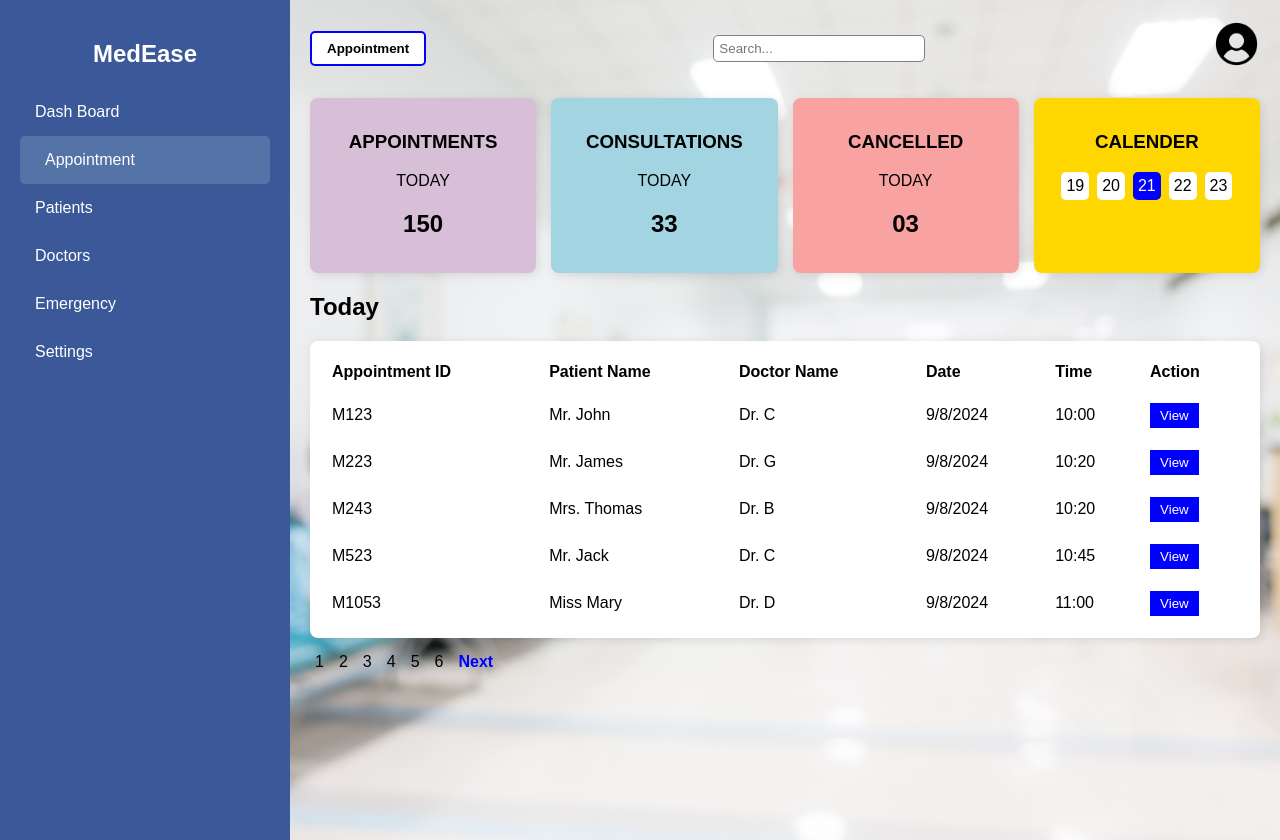
After one commit to am-fathima/MedEase, a PHP site: the page made by admin dashboard.html in a window 1280 px wide. The commit adds this page. Run offline with PHP 8.4, Linux system fonts and the light colour scheme.

Commit message:
doctor side

```diff
--- /dev/null
+++ b/admin dashboard.html
@@ -0,0 +1,125 @@
+<!DOCTYPE html>
+<html lang="en">
+<head>
+    <meta charset="UTF-8">
+    <meta name="viewport" content="width=device-width, initial-scale=1.0">
+    <title>MedEase - Appointment</title>
+    <link rel="stylesheet" href="admin dashboard.css">
+</head>
+<body>
+
+    <div class="container">
+        <!-- Sidebar -->
+        <aside class="sidebar">
+            <h2>MedEase</h2>
+            <ul>
+                <li  class="icon">   Dash Board</li>
+                <li class="active"> <span class="icon" ></span> Appointment</li>
+                <li class="icon"> Patients</li>
+                <li class="icon">  Doctors</li>
+                <li class="icon">  Emergency</li>
+                <li class="icon">  Settings</li>
+            </ul>
+        </aside>
+
+        <!-- Main Content -->
+        <main class="content">
+            <header>
+                <button class="appointment-btn">Appointment</button>
+                <input type="text" placeholder="Search...">
+                <img src="images/profil.png" class="image">
+
+            </header>
+
+            <!-- Overview Section -->
+            <section class="overview">
+                <div class="card appointments">
+                    <h3>APPOINTMENTS</h3>
+                    <p>TODAY</p>
+                    <h2>150</h2>
+                </div>
+                <div class="card consultations">
+                    <h3>CONSULTATIONS</h3>
+                    <p>TODAY</p>
+                    <h2>33</h2>
+                </div>
+                <div class="card cancelled">
+                    <h3>CANCELLED</h3>
+                    <p>TODAY</p>
+                    <h2>03</h2>
+                </div>
+                <div class="card calendar">
+                    <h3>CALENDER</h3>
+                    <div class="dates">
+                        <span>19</span> <span>20</span> <span class="active">21</span> <span>22</span> <span>23</span>
+                    </div>
+                </div>
+            </section>
+
+            <!-- Appointment Table -->
+            <section class="appointments-table">
+                <h2>Today</h2>
+                <table>
+                    <thead>
+                        <tr>
+                            <th>Appointment ID</th>
+                            <th>Patient Name</th>
+                            <th>Doctor Name</th>
+                            <th>Date</th>
+                            <th>Time</th>
+                            <th>Action</th>
+                        </tr>
+                    </thead>
+                    <tbody>
+                        <tr>
+                            <td>M123</td>
+                            <td>Mr. John</td>
+                            <td>Dr. C</td>
+                            <td>9/8/2024</td>
+                            <td>10:00</td>
+                            <td><button class="view-btn">View</button></td>
+                        </tr>
+                        <tr>
+                            <td>M223</td>
+                            <td>Mr. James</td>
+                            <td>Dr. G</td>
+                            <td>9/8/2024</td>
+                            <td>10:20</td>
+                            <td><button class="view-btn">View</button></td>
+                        </tr>
+                        <tr>
+                            <td>M243</td>
+                            <td>Mrs. Thomas</td>
+                            <td>Dr. B</td>
+                            <td>9/8/2024</td>
+                            <td>10:20</td>
+                            <td><button class="view-btn">View</button></td>
+                        </tr>
+                        <tr>
+                            <td>M523</td>
+                            <td>Mr. Jack</td>
+                            <td>Dr. C</td>
+                            <td>9/8/2024</td>
+                            <td>10:45</td>
+                            <td><button class="view-btn">View</button></td>
+                        </tr>
+                        <tr>
+                            <td>M1053</td>
+                            <td>Miss Mary</td>
+                            <td>Dr. D</td>
+                            <td>9/8/2024</td>
+                            <td>11:00</td>
+                            <td><button class="view-btn">View</button></td>
+                        </tr>
+                    </tbody>
+                </table>
+
+                <div class="pagination">
+                    <span>1</span> <span>2</span> <span>3</span> <span>4</span> <span>5</span> <span>6</span> <span class="next">Next</span>
+                </div>
+            </section>
+        </main>
+    </div>
+
+</body>
+</html>
--- /dev/null
+++ b/css/admin dashboard.css
@@ -0,0 +1,164 @@
+body {
+    font-family: Arial, sans-serif;
+    margin: 0;
+    padding: 0;
+    background: #B0C4DE;
+}
+
+.container {
+    display: flex;
+}
+
+/* Sidebar */
+.sidebar {
+    width: 250px;
+    background: #3B5998;
+    color: white;
+    padding: 20px;
+    height: 100vh;
+}
+
+.sidebar h2 {
+    text-align: center;
+}
+
+.sidebar ul {
+    list-style: none;
+    padding: 0;
+}
+
+.sidebar ul li {
+    padding: 15px;
+    cursor: pointer;
+    display: flex;
+    align-items: center;
+}
+
+.sidebar ul li .icon {
+    margin-right: 10px;
+}
+
+.sidebar ul li.active, .sidebar ul li:hover {
+    background: #5473a7;
+    border-radius: 5px;
+}
+
+/* Main Content */
+.content {
+    flex-grow: 1;
+    background-image: url('images/blur-hospital.jpg');
+    background-size: cover; /* Covers the full area */
+    background-position: center; /* Centers the image */
+    background-repeat: no-repeat; /* Prevents repetition */
+    height: 100vh; /* Makes it fill the full viewport height */
+    padding: 20px; /* Adds spacing inside */
+}
+
+/* Header */
+header {
+    display: flex;
+    justify-content: space-between;
+    align-items: center;
+}
+
+header input {
+    padding: 5px;
+    width: 200px;
+    border-radius: 5px;
+    border: 1px solid gray;
+}
+
+.appointment-btn {
+    background: white;
+    border: 2px solid blue;
+    padding: 8px 15px;
+    cursor: pointer;
+    font-weight: bold;
+    border-radius: 5px;
+}
+
+
+/* Overview Section */
+.overview {
+    display: flex;
+    gap: 15px;
+    margin-top: 20px;
+}
+
+.card {
+    flex: 1;
+    background: white;
+    padding: 15px;
+    border-radius: 8px;
+    text-align: center;
+    box-shadow: 2px 2px 10px rgba(0, 0, 0, 0.1);
+}
+
+.appointments { background: #D8BFD8; }
+.consultations { background: #A2D4E2; }
+.cancelled { background: #F8A2A2; }
+.calendar { background: #FFD700; }
+
+.dates {
+    display: flex;
+    justify-content: center;
+    gap: 8px;
+}
+
+.dates span {
+    padding: 5px;
+    background: white;
+    border-radius: 5px;
+    cursor: pointer;
+}
+
+.dates .active {
+    background: blue;
+    color: white;
+}
+
+/* Table */
+table {
+    width: 100%;
+    background: white;
+    border-radius: 8px;
+    padding: 10px;
+    box-shadow: 2px 2px 10px rgba(0, 0, 0, 0.1);
+}
+
+th, td {
+    padding: 10px;
+    text-align: left;
+}
+
+.view-btn {
+    background: blue;
+    color: white;
+    padding: 5px 10px;
+    border: none;
+    cursor: pointer;
+}
+
+.pagination {
+    margin-top: 10px;
+    display: flex;
+    gap: 5px;
+}
+
+.pagination span {
+    cursor: pointer;
+    padding: 5px;
+}
+
+.pagination .next {
+    color: blue;
+    font-weight: bold;
+}
+
+.image{
+    width: 5%;
+    height: 2%;
+    border-radius: 5px;
+    margin-bottom: 10px;
+    cursor: pointer;
+}
--- a/login.php
+++ b/login.php
@@ -53,7 +53,7 @@ if ($_SERVER['REQUEST_METHOD'] === 'POST') {
             $_SESSION['role'] = 'admin';
             $_SESSION['fullname'] = $admin['name']; // Store admin name
 
-                header("Location: doctors.html");
+                header("Location: admin dashboard.html");
                 exit;
             } else {
                 $errorMessage = "Invalid admin name or password.";
@@ -73,7 +73,7 @@ if ($_SERVER['REQUEST_METHOD'] === 'POST') {
             $_SESSION['role'] = 'doctors';
             $_SESSION['fullname'] = $doctors['name']; // Store admin name
 
-                header("Location: admin view patients.html");
+                header("Location:  doctor dashboard.html");
                 exit;
             } else {
                 $errorMessage = "Invalid admin name or password.";
--- a/specialist.php
+++ b/specialist.php
@@ -4,7 +4,7 @@
     <meta charset="UTF-8">
     <meta name="viewport" content="width=device-width, initial-scale=1.0">
     <title>MedEase - Choose a Cardiac Specialist</title>
-    <link rel="stylesheet" href="speacialist.css"> <!-- Retaining your CSS -->
+    <link rel="stylesheet" href="speacialist.css">
 </head>
 <body>
     <div class="container">
```
Also changed, not shown: css/doctor dashboard.css (added, +174 -0 lines), doctor dashboard.html (added, +59 -0 lines).
